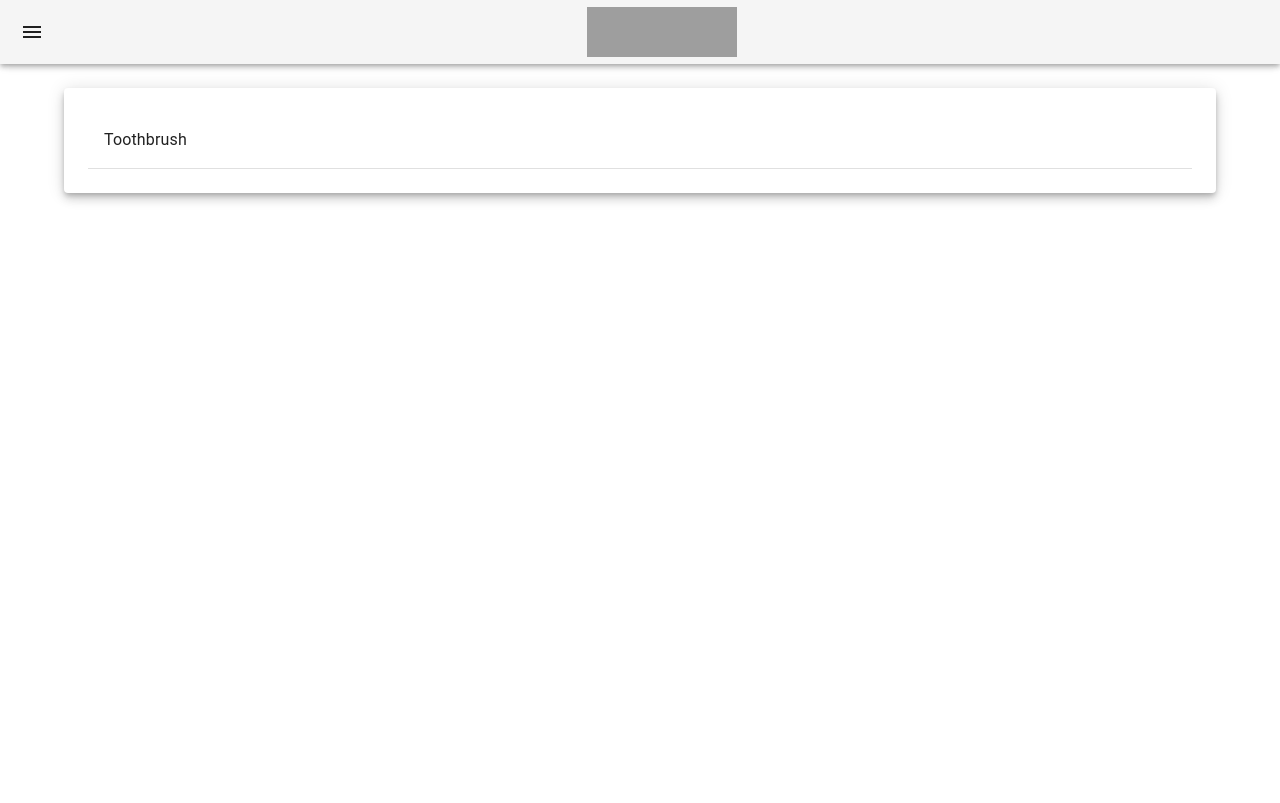
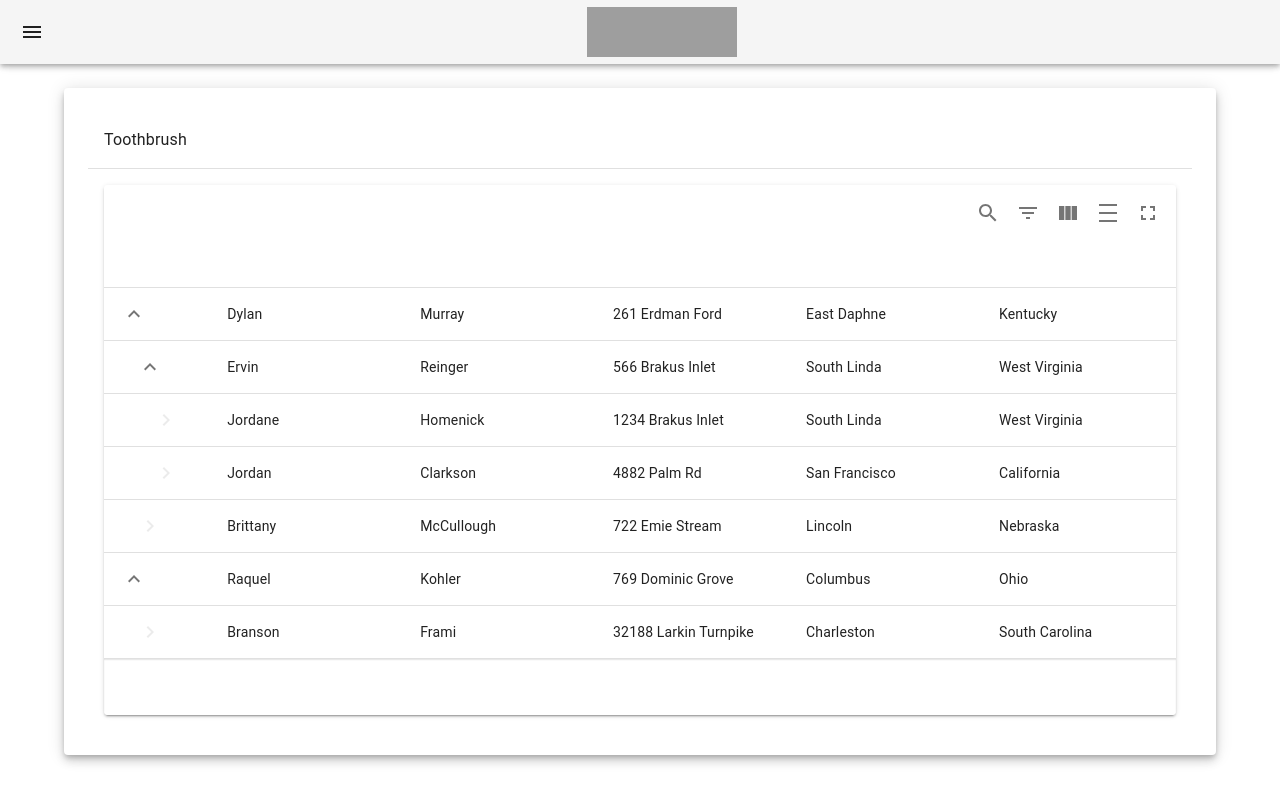
Before and after one commit to LexferRam/Documentacion-apis-proveedores-oceanica, a Next.js app: page /dashboard/solicitud in a window 1280 px wide. Built offline with nearby package versions, Linux system fonts and the light colour scheme; grey boxes are pictures that could not be loaded.

Commit message:
Table material react

```diff
--- a/package.json
+++ b/package.json
@@ -11,10 +11,11 @@
   "dependencies": {
     "@emotion/react": "^11.14.0",
     "@emotion/styled": "^11.14.0",
-    "@material-ui/core": "^4.12.4",
-    "@mui/icons-material": "^6.4.7",
+    "@mui/icons-material": "^6.4.8",
     "@mui/material": "^6.4.8",
+    "@mui/x-date-pickers": "^7.28.0",
     "axios": "^1.8.1",
+    "material-react-table": "^3.2.1",
     "next": "15.2.1",
     "next-auth": "^4.24.11",
     "react": "^19.0.0",
--- a/src/app/dashboard/solicitud/page.js
+++ b/src/app/dashboard/solicitud/page.js
@@ -17,7 +17,115 @@ import Chip from "@mui/material/Chip";
 import Stack from "@mui/material/Stack";
 import Divider from "@mui/material/Divider";
 
+import { useMemo } from 'react';
+import {
+  MaterialReactTable,
+  useMaterialReactTable,
+} from 'material-react-table';
+
+
+export const data = [
+  {
+    firstName: 'Dylan',
+    lastName: 'Murray',
+    address: '261 Erdman Ford',
+    city: 'East Daphne',
+    state: 'Kentucky',
+    subRows: [
+      {
+        firstName: 'Ervin',
+        lastName: 'Reinger',
+        address: '566 Brakus Inlet',
+        city: 'South Linda',
+        state: 'West Virginia',
+        subRows: [
+          {
+            firstName: 'Jordane',
+            lastName: 'Homenick',
+            address: '1234 Brakus Inlet',
+            city: 'South Linda',
+            state: 'West Virginia',
+          },
+          {
+            firstName: 'Jordan',
+            lastName: 'Clarkson',
+            address: '4882 Palm Rd',
+            city: 'San Francisco',
+            state: 'California',
+          },
+        ],
+      },
+      {
+        firstName: 'Brittany',
+        lastName: 'McCullough',
+        address: '722 Emie Stream',
+        city: 'Lincoln',
+        state: 'Nebraska',
+      },
+    ],
+  },
+  {
+    firstName: 'Raquel',
+    lastName: 'Kohler',
+    address: '769 Dominic Grove',
+    city: 'Columbus',
+    state: 'Ohio',
+    subRows: [
+      {
+        firstName: 'Branson',
+        lastName: 'Frami',
+        address: '32188 Larkin Turnpike',
+        city: 'Charleston',
+        state: 'South Carolina',
+      },
+    ],
+  },
+];
+
 const page = () => {
+
+  const columns = useMemo (
+    //column definitions...
+    () => [
+      {
+        accessorKey: 'firstName',
+        header: 'First Name',
+      },
+      {
+        accessorKey: 'lastName',
+        header: 'Last Name',
+      },
+
+      {
+        accessorKey: 'address',
+        header: 'Address',
+      },
+      {
+        accessorKey: 'city',
+        header: 'City',
+      },
+
+      {
+        accessorKey: 'state',
+        enableColumnOrdering: false,
+        header: 'State',
+      },
+    ],
+    [],
+    //end
+  );
+
+  const table = useMaterialReactTable({
+    columns,
+    data,
+    enableExpandAll: false, //hide expand all double arrow in column header
+    enableExpanding: true,
+    filterFromLeafRows: true, //apply filtering to all rows instead of just parent rows
+    getSubRows: (row) => row.subRows, //default
+    initialState: { expanded: true }, //expand all rows by default
+    paginateExpandedRows: false, //When rows are expanded, do not count sub-rows as number of rows on the page towards pagination
+  });
+
   return (
     <>
       <Container component="main" maxWidth="lg">
@@ -26,7 +134,9 @@ const page = () => {
             <Typography component="div">Toothbrush</Typography>
           </Box>
           <Divider />
-
+          <Box sx={{ p: 2 }}>
+          <MaterialReactTable table={table} />
+          </Box>
         </Card>
       </Container>
     </>
```
Also changed, not shown: 1 other file (tests, documents, lock files or other folders).
